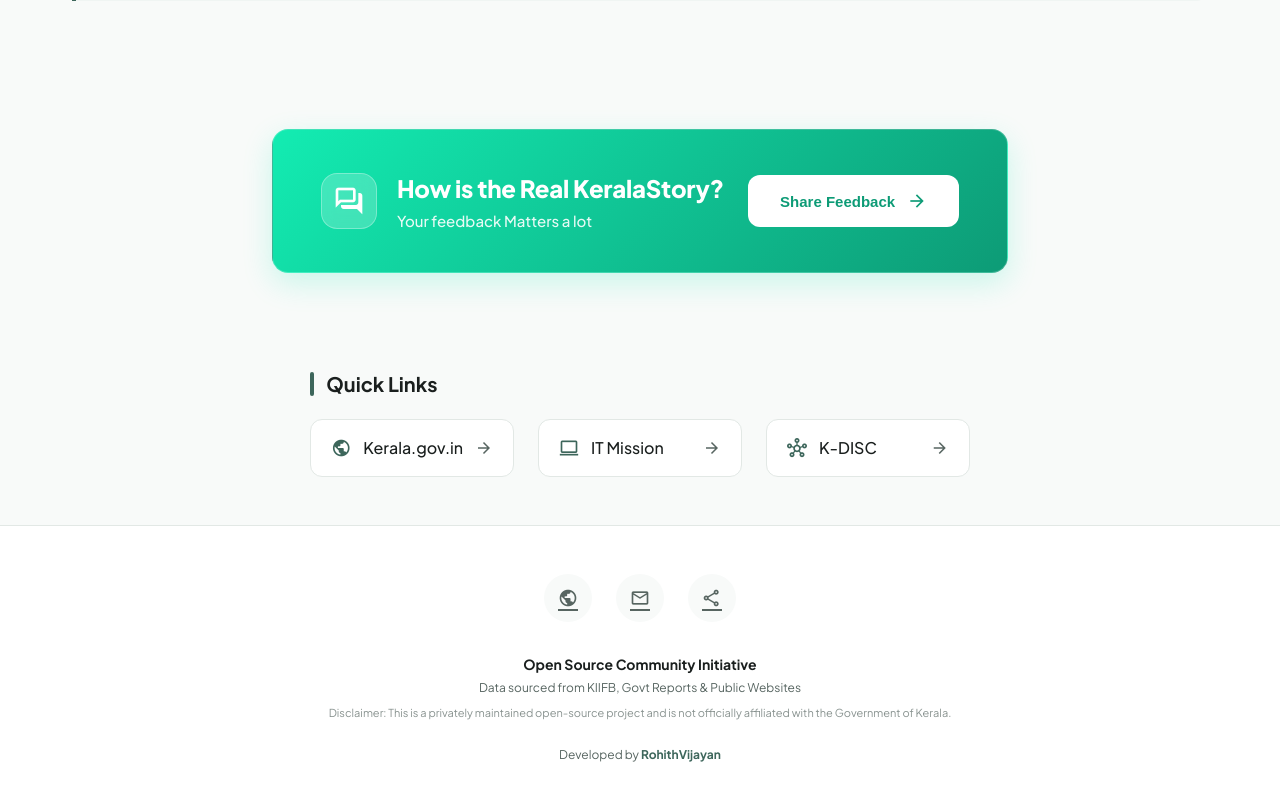
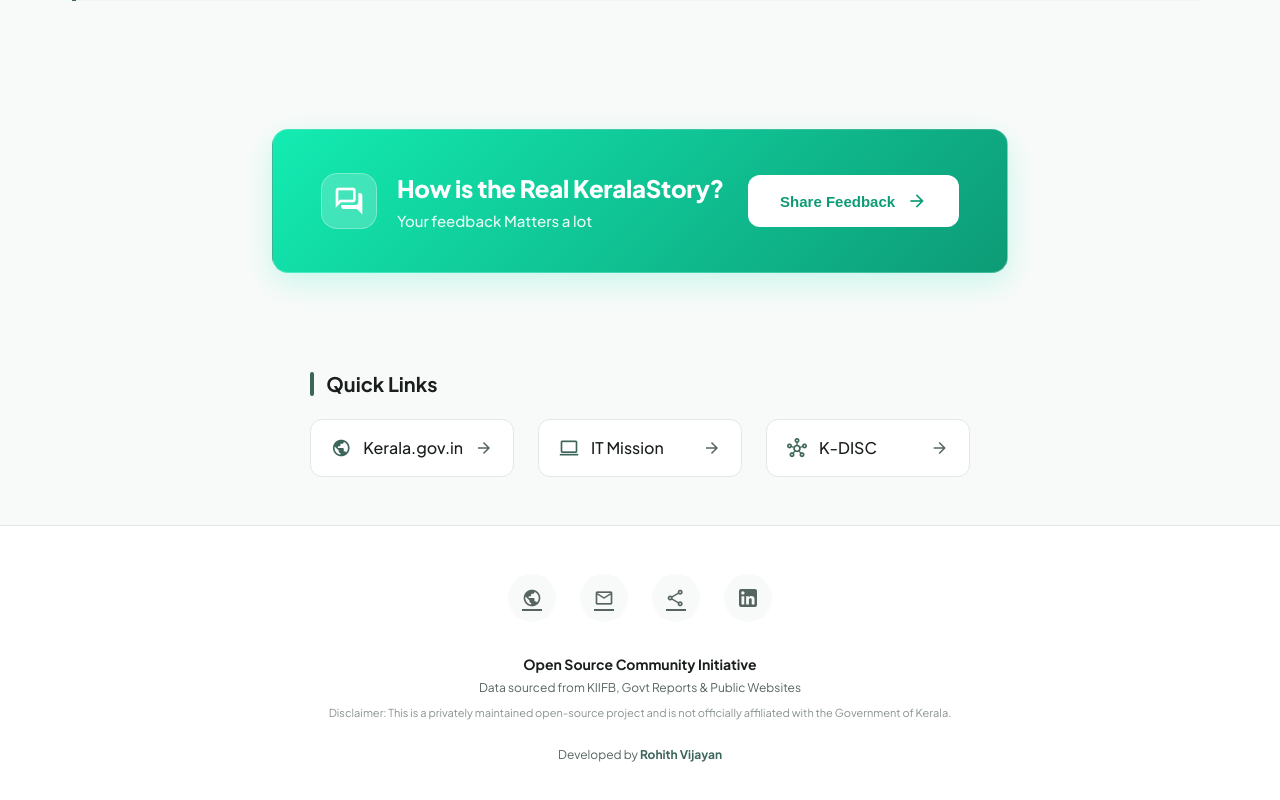
Before and after one commit to rohithvijayan/KeralaNXT, a React (Vite) app: page /about in a window 1280 px wide. Shown: the part 2026-2826 px from the top of the page. Built offline with nearby package versions, Linux system fonts and the light colour scheme.

Commit message:
added brading

```diff
--- a/src/pages/AboutPage.jsx
+++ b/src/pages/AboutPage.jsx
@@ -463,6 +463,11 @@ function AboutPage() {
                     <a href="#" className="social-icon" aria-label="Share">
                         <span className="material-symbols-outlined">share</span>
                     </a>
+                    <a href="https://www.linkedin.com/in/rohithvijayan" target="_blank" rel="noopener noreferrer" className="social-icon" aria-label="LinkedIn">
+                        <svg xmlns="http://www.w3.org/2000/svg" viewBox="0 0 24 24" width="24" height="24" fill="currentColor">
+                            <path d="M19 3a2 2 0 0 1 2 2v14a2 2 0 0 1-2 2H5a2 2 0 0 1-2-2V5a2 2 0 0 1 2-2h14m-.5 15.5v-5.3a3.26 3.26 0 0 0-3.26-3.26c-.85 0-1.84.52-2.32 1.3v-1.11h-2.79v8.37h2.79v-4.93c0-.77.62-1.4 1.39-1.4a1.4 1.4 0 0 1 1.4 1.4v4.93h2.79M6.88 8.56a1.68 1.68 0 0 0 1.68-1.68c0-.93-.75-1.69-1.68-1.69a1.69 1.69 0 0 0-1.69 1.69c0 .93.76 1.68 1.69 1.68m1.39 9.94v-8.37H5.5v8.37h2.77z" />
+                        </svg>
+                    </a>
                 </div>
 
                 <div className="footer-credits">
@@ -472,7 +477,7 @@ function AboutPage() {
                 </div>
 
                 <p className="footer-dev">
-                    Developed by <strong>RohithVijayan</strong>
+                    Developed by <strong>Rohith Vijayan</strong>
                 </p>
             </footer>
         </div>
--- a/src/pages/HomePage.jsx
+++ b/src/pages/HomePage.jsx
@@ -286,10 +286,18 @@ function HomePage() {
                             Data sources: Aggregated from official public reports and disclosures.
                             In case of data mismatch, inform via feedback.
                         </p>
+                        <p className="footer-creator">
+                            Created by <strong>Rohith Vijayan</strong>
+                        </p>
                     </div>
                     <div className="footer-social">
-                        <a href="https://github.com/rohithvijayan/KeralaNXT" aria-label="Website">
+                        <a href="https://github.com/rohithvijayan/KeralaNXT" aria-label="GitHub">
                             <span className="material-symbols-outlined">code</span>
+                        </a>
+                        <a href="https://www.linkedin.com/in/rohithvijayan/" target="_blank" rel="noopener noreferrer" aria-label="LinkedIn">
+                            <svg xmlns="http://www.w3.org/2000/svg" viewBox="0 0 24 24" width="24" height="24" fill="currentColor">
+                                <path d="M19 3a2 2 0 0 1 2 2v14a2 2 0 0 1-2 2H5a2 2 0 0 1-2-2V5a2 2 0 0 1 2-2h14m-.5 15.5v-5.3a3.26 3.26 0 0 0-3.26-3.26c-.85 0-1.84.52-2.32 1.3v-1.11h-2.79v8.37h2.79v-4.93c0-.77.62-1.4 1.39-1.4a1.4 1.4 0 0 1 1.4 1.4v4.93h2.79M6.88 8.56a1.68 1.68 0 0 0 1.68-1.68c0-.93-.75-1.69-1.68-1.69a1.69 1.69 0 0 0-1.69 1.69c0 .93.76 1.68 1.69 1.68m1.39 9.94v-8.37H5.5v8.37h2.77z" />
+                            </svg>
                         </a>
                     </div>
                 </div>
```
